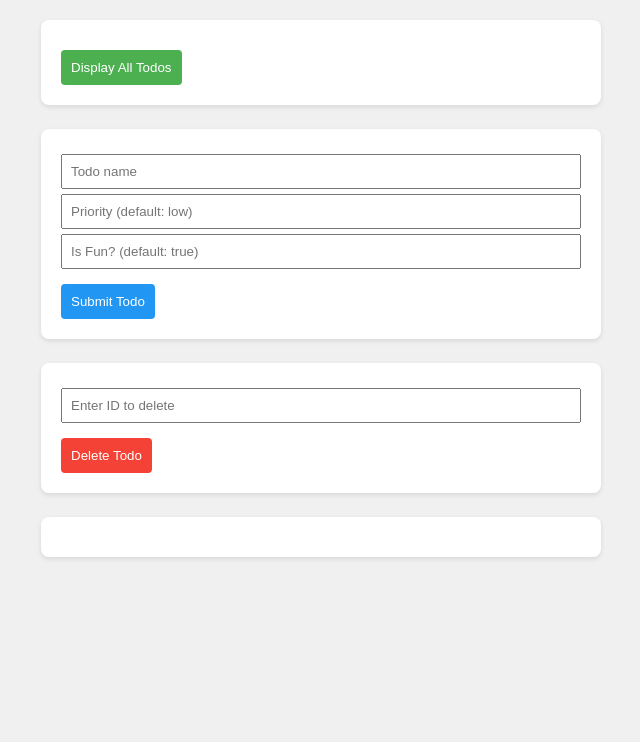
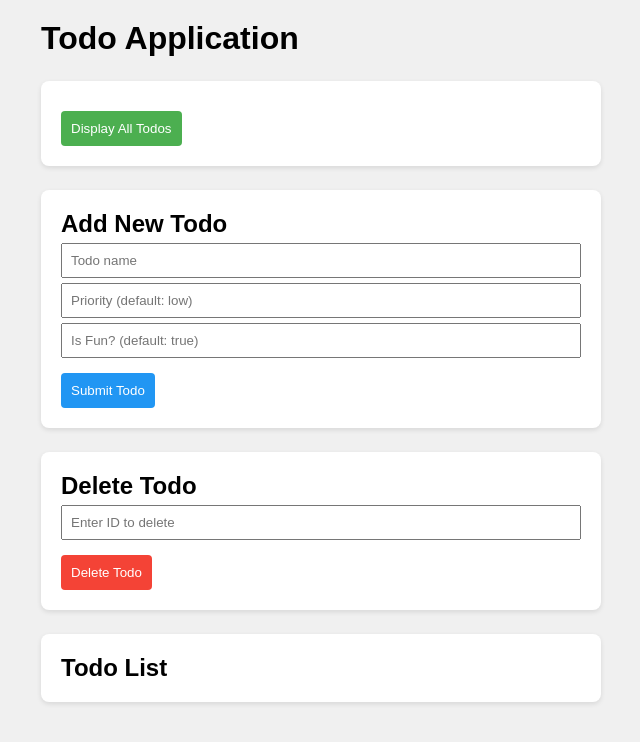
Before and after one commit to CodingwithBrown/todos-API-stateless, a website: page index.html in a window 1280 px wide. Shown: the whole page, without its empty margins (319-959 px from the left). Drawn offline with Linux system fonts and the light colour scheme.

Commit message:
Update index.html

```diff
--- a/index.html
+++ b/index.html
@@ -4,10 +4,15 @@
   <meta charset="UTF-8">
   <meta name="viewport" content="width=device-width, initial-scale=1.0">
   <title>Todo App</title>
+  <!-- ADDED GOOGLE FONTS  -->
+  <link rel="preconnect" href="https://fonts.googleapis.com">
+  <link rel="preconnect" href="https://fonts.gstatic.com" crossorigin>
+  <link href="https://fonts.googleapis.com/css2?family=Poppins:wght@400;600&family=Roboto:wght@400;500&display=swap" rel="stylesheet">
   <link rel="stylesheet" href="style.css">
 </head>
 <body>
   <div class="container">
+    <h1>Todo Application</h1>
     <!-- Display Todos Button -->
     <div class="block">
       <button id="displayTodos">Display All Todos</button>
@@ -15,6 +20,7 @@
 
     <!-- Add Todo Form -->
     <div class="block">
+      <h2>Add New Todo</h2>
       <input type="text" id="todoName" placeholder="Todo name" required>
       <input type="text" id="todoPriority" placeholder="Priority (default: low)">
       <input type="text" id="todoIsFun" placeholder="Is Fun? (default: true)">
@@ -23,18 +29,18 @@
 
     <!-- Delete Todo Form -->
     <div class="block">
+      <h2>Delete Todo</h2>
       <input type="number" id="todoIdToDelete" placeholder="Enter ID to delete">
       <button id="deleteTodo">Delete Todo</button>
     </div>
 
     <!-- display items -->
     <div class="block">
+      <h2>Todo List</h2>
       <pre id="todoDisplay"></pre>
     </div>
   </div>
 
-
-
   <script src="script.js"></script>
 </body>
 </html>
```
